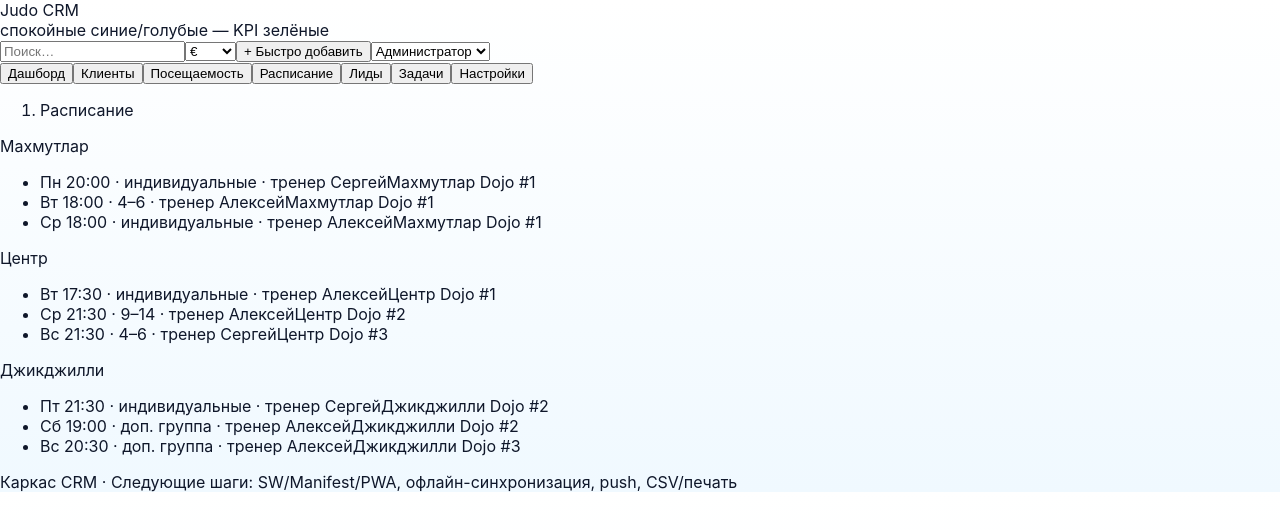
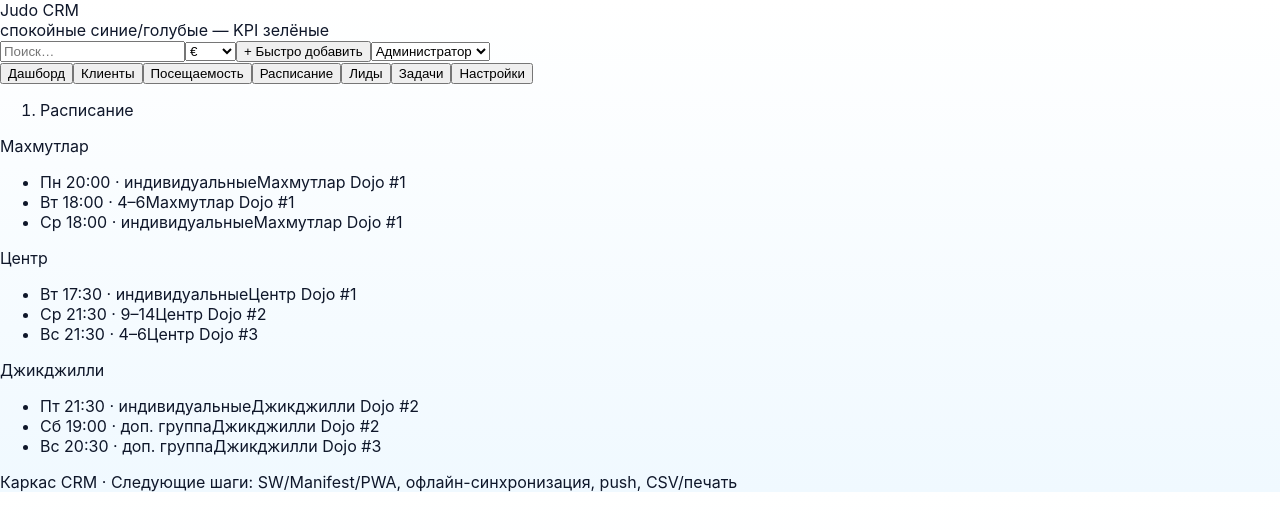
Before and after one commit to melikovgraf1-sys/judo-crm-2, a React (Create React App) app: page / in a window 1280 px wide. Both pictures are taken after a click on the button "Расписание". Shown: the top 530 px of the page. Built offline with nearby package versions, Linux system fonts and the light colour scheme; the HTML template or start-up script is replaced by a standard one.

Commit message:
Remove coach info from schedule view

```diff
--- a/src/App.jsx
+++ b/src/App.jsx
@@ -752,7 +752,7 @@ function ScheduleTab({ db }: { db: DB }) {
             <ul className="space-y-1 text-sm">
               {list.sort((a,b)=> a.weekday - b.weekday || a.time.localeCompare(b.time)).map(s => (
                 <li key={s.id} className="flex items-center justify-between gap-2">
-                  <span className="truncate">{["Пн","Вт","Ср","Чт","Пт","Сб","Вс"][s.weekday-1]} {s.time} · {s.group} · тренер {db.staff.find(st => st.id===s.coachId)?.name || "—"}</span>
+                  <span className="truncate">{["Пн","Вт","Ср","Чт","Пт","Сб","Вс"][s.weekday-1]} {s.time} · {s.group}</span>
                   <span className="text-slate-500">{s.location}</span>
                 </li>
               ))}
```
